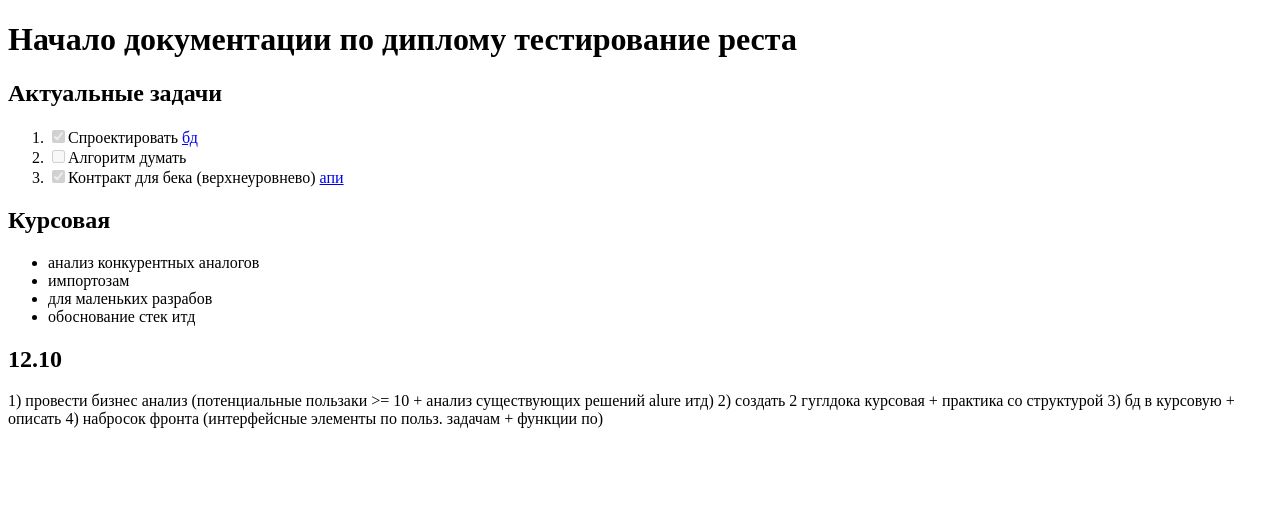
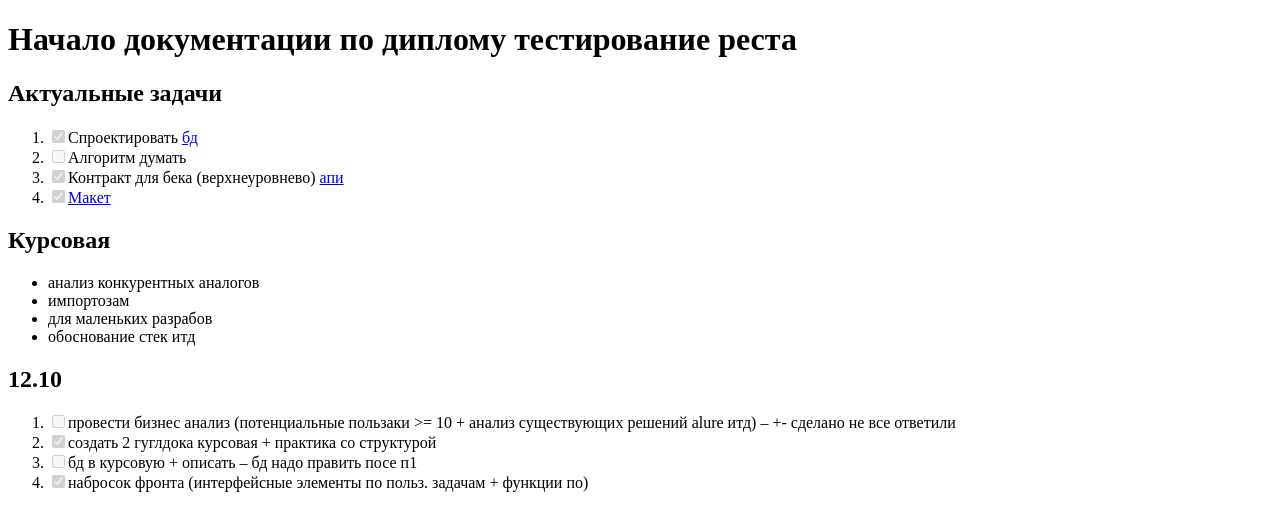
Before and after one commit to p6tso/p6tso.github.io, a Jekyll site: the page built from smokerest/index.md, in a window 1280 px wide. Shown: the top 531 px of the page. Built offline with Jekyll 4.4.1, drawn with Linux system fonts in a browser that asks for light colours; nearby versions of some CDN libraries; our own code applies the rules of GitHub Pages for plain Markdown files.

Commit message:
возня

```diff
--- a/smokerest/index.md
+++ b/smokerest/index.md
@@ -4,6 +4,7 @@
 1. [x] Спроектировать [бд](db_schema.md)
 2. [ ] Алгоритм думать
 3. [x] Контракт для бека (верхнеуровнево) [апи](api.md)
+4. [x] [Макет](макет%20страницы.pdf)
 
 ## Курсовая
 
@@ -14,7 +15,7 @@
 
 ## 12.10
 
-1) провести бизнес анализ (потенциальные пользаки >= 10 + анализ существующих решений alure итд)
-2) создать 2 гуглдока курсовая + практика со структурой
-3) бд в курсовую + описать
-4) набросок фронта (интерфейсные элементы по польз. задачам + функции по)
+1. [ ] провести бизнес анализ (потенциальные пользаки >= 10 + анализ существующих решений alure итд) -- +- сделано не все ответили
+2. [x] создать 2 гуглдока курсовая + практика со структурой
+3. [ ] бд в курсовую + описать -- бд надо править посе п1
+4. [x] набросок фронта (интерфейсные элементы по польз. задачам + функции по)
```
Also changed, not shown: 1 other file.
